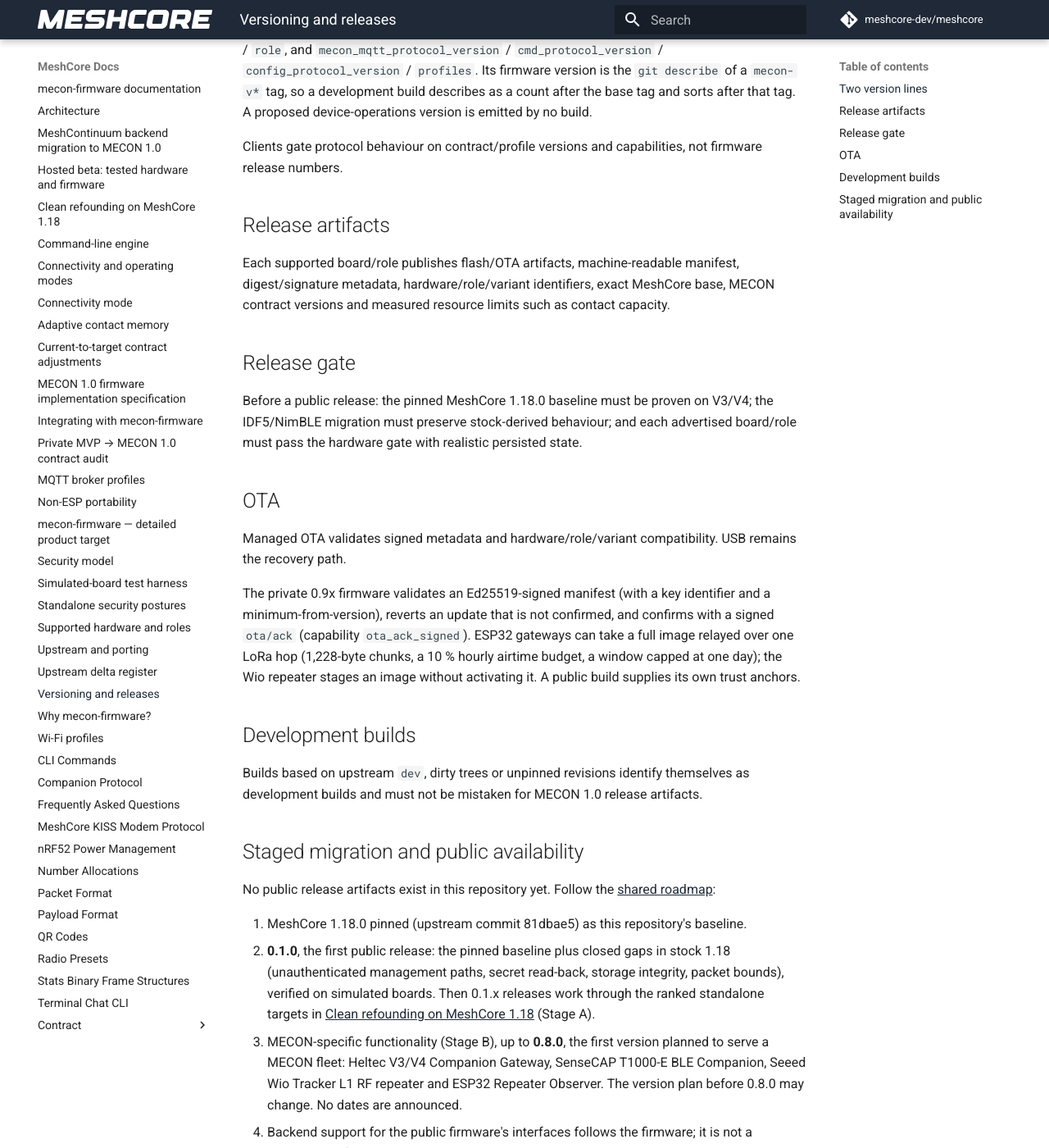
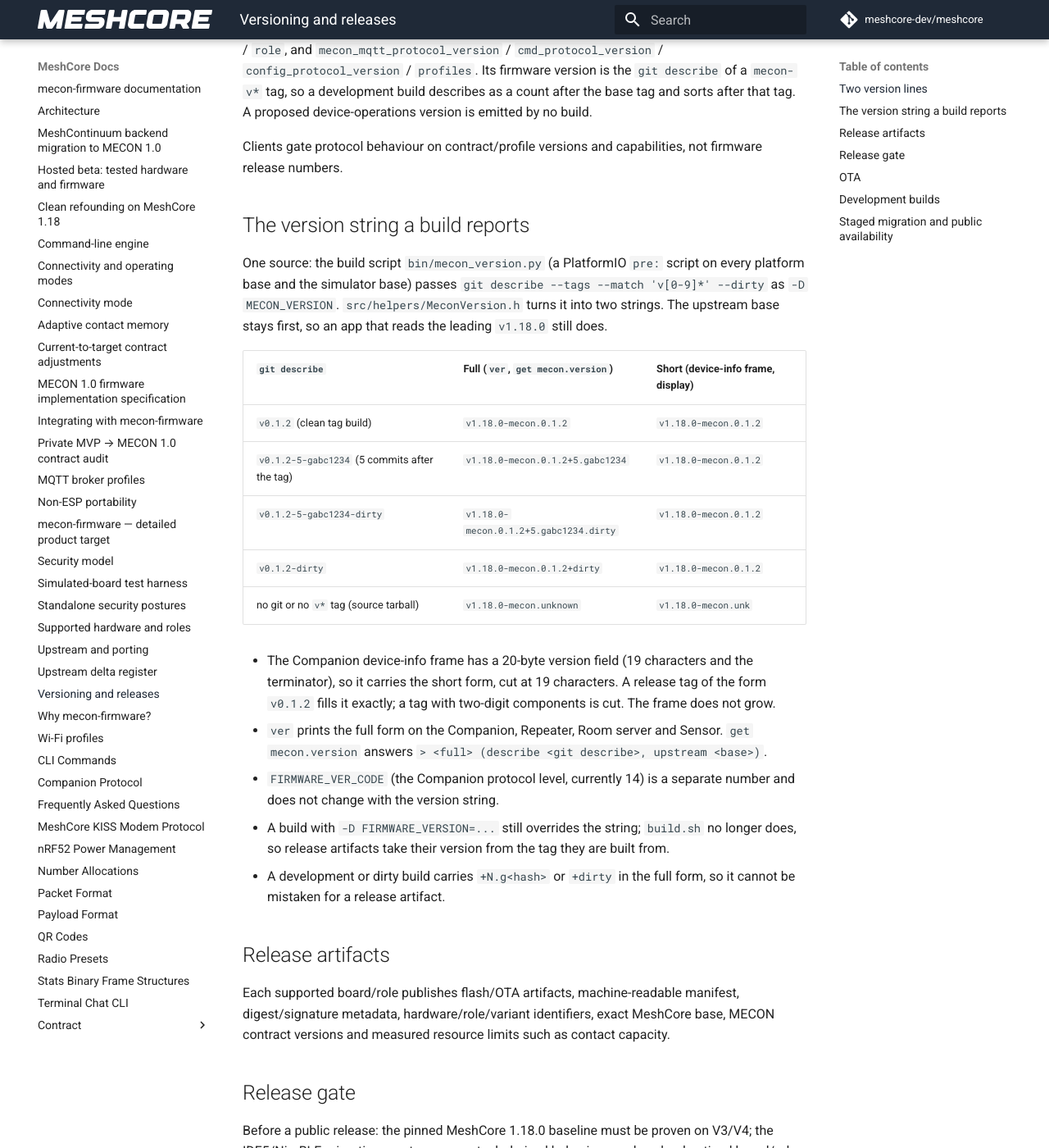
Before and after one commit to hoejriis/mecon-firmware, an MkDocs documentation site: the page built from docs/VERSIONING_AND_RELEASES.md, in a window 1280 px wide and 1400 px high, scrolled down 730 px. Shown: the whole window at 82% size. Built offline with MkDocs 1.6.1 and Material for MkDocs 9.7.7, drawn with Linux system fonts in a browser that asks for light colours; comment, search, counter and statistics services are not loaded.

Commit message:
Version string: short form for unknown, tests, mutants, docs
The unknown build would have been cut mid-word in the 19-character frame field, so its short form is
.unk. Adds the unit and simulator tests (tag, dev, dirty, unknown, the build script against a temporary
git repository, the unchanged protocol level), the mutants that break each, the exact format in
VERSIONING_AND_RELEASES and the upstream-delta row for the files touched.

Co-Authored-By: Claude Opus 5.5 (1M context) <noreply@anthropic.com>

```diff
--- a/docs/VERSIONING_AND_RELEASES.md
+++ b/docs/VERSIONING_AND_RELEASES.md
@@ -16,6 +16,24 @@ Four identities are reported independently:
 The private 0.9x firmware reports the same four identities today: `mecon_firmware_version`, `meshcore_base_version` (currently a 1.17.1-derived value), `hardware_target` / `build_variant` / `role`, and `mecon_mqtt_protocol_version` / `cmd_protocol_version` / `config_protocol_version` / `profiles`. Its firmware version is the `git describe` of a `mecon-v*` tag, so a development build describes as a count after the base tag and sorts after that tag. A proposed device-operations version is emitted by no build.
 
 Clients gate protocol behaviour on contract/profile versions and capabilities, not firmware release numbers.
+
+## The version string a build reports
+
+One source: the build script `bin/mecon_version.py` (a PlatformIO `pre:` script on every platform base and the simulator base) passes `git describe --tags --match 'v[0-9]*' --dirty` as `-D MECON_VERSION`. `src/helpers/MeconVersion.h` turns it into two strings. The upstream base stays first, so an app that reads the leading `v1.18.0` still does.
+
+| `git describe` | Full (`ver`, `get mecon.version`) | Short (device-info frame, display) |
+|---|---|---|
+| `v0.1.2` (clean tag build) | `v1.18.0-mecon.0.1.2` | `v1.18.0-mecon.0.1.2` |
+| `v0.1.2-5-gabc1234` (5 commits after the tag) | `v1.18.0-mecon.0.1.2+5.gabc1234` | `v1.18.0-mecon.0.1.2` |
+| `v0.1.2-5-gabc1234-dirty` | `v1.18.0-mecon.0.1.2+5.gabc1234.dirty` | `v1.18.0-mecon.0.1.2` |
+| `v0.1.2-dirty` | `v1.18.0-mecon.0.1.2+dirty` | `v1.18.0-mecon.0.1.2` |
+| no git or no `v*` tag (source tarball) | `v1.18.0-mecon.unknown` | `v1.18.0-mecon.unk` |
+
+- The Companion device-info frame has a 20-byte version field (19 characters and the terminator), so it carries the short form, cut at 19 characters. A release tag of the form `v0.1.2` fills it exactly; a tag with two-digit components is cut. The frame does not grow.
+- `ver` prints the full form on the Companion, Repeater, Room server and Sensor. `get mecon.version` answers `> <full> (describe <git describe>, upstream <base>)`.
+- `FIRMWARE_VER_CODE` (the Companion protocol level, currently 14) is a separate number and does not change with the version string.
+- A build with `-D FIRMWARE_VERSION=...` still overrides the string; `build.sh` no longer does, so release artifacts take their version from the tag they are built from.
+- A development or dirty build carries `+N.g<hash>` or `+dirty` in the full form, so it cannot be mistaken for a release artifact.
 
 ## Release artifacts
 
```
Also changed, not shown: docs/UPSTREAM_DELTA.md (+1 -0 lines), 3 other files.
